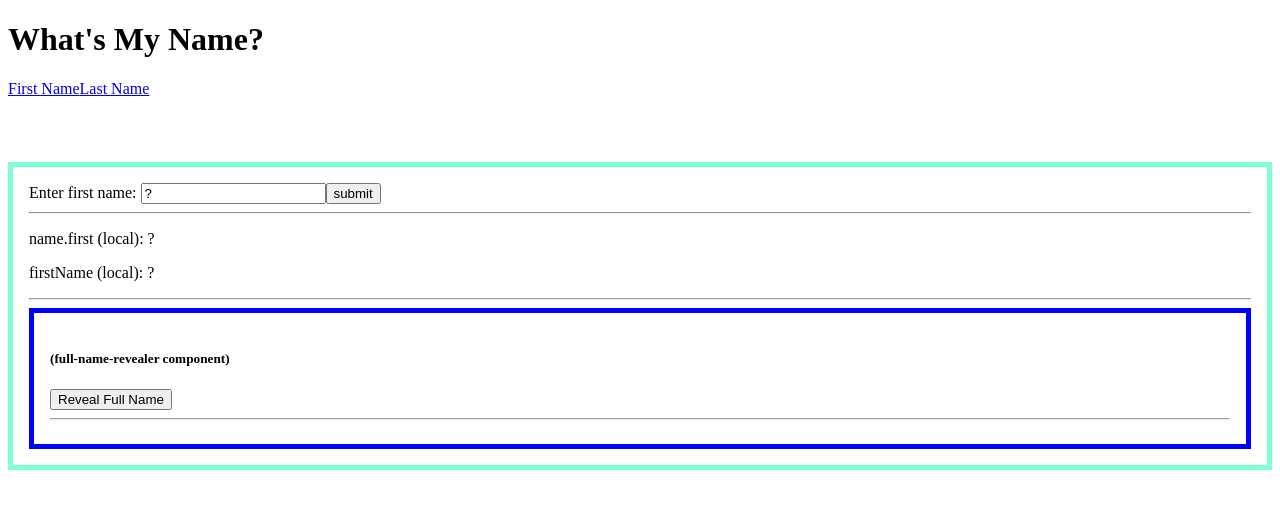
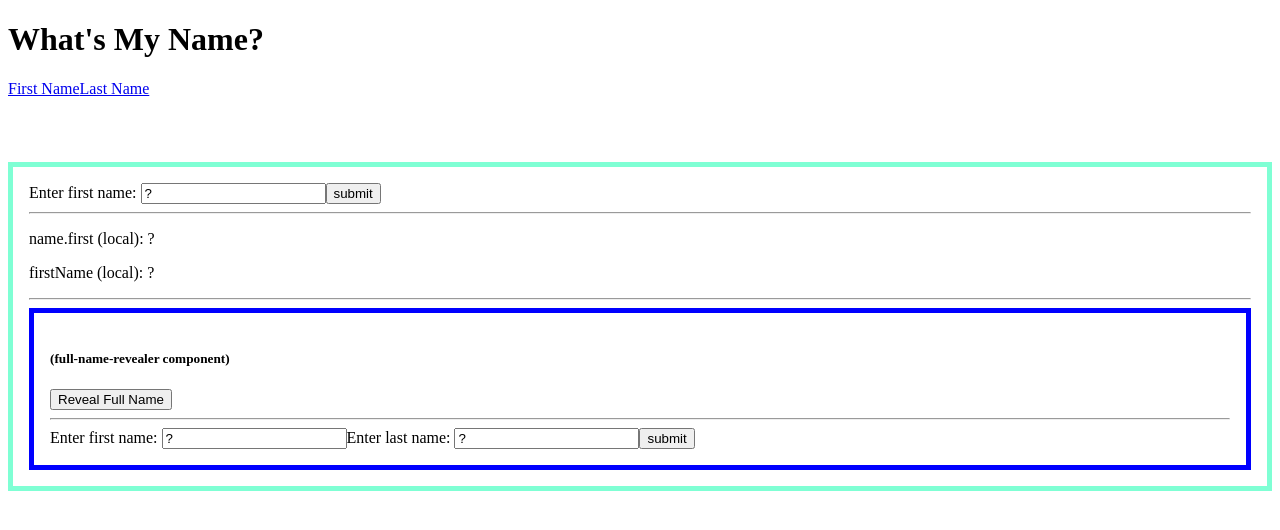
Before and after one commit to brandallk/WhatsMyName, an Angular app: page /first-name in a window 1280 px wide. Shown: the top 530 px of the page. Built offline with nearby package versions, Linux system fonts and the light colour scheme.

Commit message:
Parent-Child component communication via @Input and @Output

```diff
--- a/src/app/components/first-name/first-name.component.html
+++ b/src/app/components/first-name/first-name.component.html
@@ -10,12 +10,9 @@
 
   <hr>
   <p>name.first (local): {{ name.first }}</p>
-  <!-- <p>name.first (from service): {{ name.first }}</p> -->
   <p>firstName (local): {{ firstName }}</p>
 
   <hr>
-  <app-full-name-revealer></app-full-name-revealer>
-  <!-- <app-full-name-revealer [firstName]="name.first"></app-full-name-revealer> -->
-  <!-- <app-full-name-revealer [firstName]="name.first" (setFirstName)="setFirstName(firstName)"></app-full-name-revealer> -->
+  <app-full-name-revealer [firstName]="name.first" (setFirstName)="setFirstName($event)"></app-full-name-revealer>
 
 </div>
--- a/src/app/components/first-name/first-name.component.ts
+++ b/src/app/components/first-name/first-name.component.ts
@@ -1,6 +1,5 @@
 import { Component, OnInit } from '@angular/core';
 import { Name } from '../../models/name.model';
-// import { NameService } from '../../services/name-service.service';
 
 @Component({
   selector: 'app-first-name',
@@ -14,11 +13,8 @@ export class FirstNameComponent implements OnInit {
   lastName: string = '?';
   fullName: string = '?';
 
-  constructor(
-    // private nameService: NameService
-  ) {
+  constructor() {
     this.name = new Name();
-    // this.name = this.nameService.name;
   }
 
   ngOnInit() {
@@ -28,8 +24,8 @@ export class FirstNameComponent implements OnInit {
     this.firstName = this.name.first;
   }
 
-  setFirstName(firstName) {
-    this.name.first = firstName;
+  setFirstName(newFirstName) {
+    this.name.first = newFirstName;
     this.save();
   }
 
--- a/src/app/components/full-name-revealer/full-name-revealer.component.html
+++ b/src/app/components/full-name-revealer/full-name-revealer.component.html
@@ -8,20 +8,15 @@
 
   <hr>
 
-  <!-- <form (ngSubmit)="saveFirstName()">
+  <form (ngSubmit)="saveName()">
 
     <label for="first-name">Enter first name: </label>
     <input type="text" name="first" id="first-name" [(ngModel)]="name.first">
-
-    <button type="submit">submit</button>
-  </form>
-
-  <form (ngSubmit)="saveLastName()">
 
     <label for="last-name">Enter last name: </label>
     <input type="text" name="last" id="last-name" [(ngModel)]="name.last">
 
     <button type="submit">submit</button>
-  </form> -->
+  </form>
 
 </div>
--- a/src/app/components/full-name-revealer/full-name-revealer.component.ts
+++ b/src/app/components/full-name-revealer/full-name-revealer.component.ts
@@ -1,6 +1,5 @@
 import { Component, OnInit, Input, Output, EventEmitter } from '@angular/core';
 import { Name } from '../../models/name.model';
-// import { NameService } from '../../services/name-service.service';
 
 @Component({
   selector: 'app-full-name-revealer',
@@ -10,29 +9,24 @@ import { Name } from '../../models/name.model';
 export class FullNameRevealerComponent implements OnInit {
 
   name: Name;
-  firstName: string = '?';
-  lastName: string = '?';
   fullName: string = '?';
 
   showFullName: boolean = false;
 
-  // @Input() firstName: string;
-  // @Output() setFirstName = new EventEmitter();
-  // @Input() lastName: string;
-  // @Output() setLastName = new EventEmitter();
+  @Input() firstName: string;
+  @Output() setFirstName = new EventEmitter();
+  @Input() lastName: string;
+  @Output() setLastName = new EventEmitter();
 
-  constructor(
-    // private nameService: NameService
-  ) {
+  constructor() {
     this.name = new Name();
-    // this.name = this.nameService.name;
   }
 
   ngOnInit() {
   }
 
   reveal(): void {
-    // this.setFirstAndLast();
+    this.setFirstAndLast();
 
     this.fullName = this.name.full;
     this.showFullName = true;
@@ -41,19 +35,16 @@ export class FullNameRevealerComponent implements OnInit {
     }, 3000);
   }
 
-  // setFirstAndLast(): void {
-  //   this.name.first = this.firstName;
-  //   this.name.last = this.lastName;
-  // }
+  setFirstAndLast(): void {
+    this.name.first = this.firstName;
+    this.name.last = this.lastName;
+  }
 
-  // saveFirstName(): void {
-  //   this.firstName = this.name.first;
-  //   this.setFirstName.emit(this.firstName);
-  // }
-
-  // saveLastName() {
-  //   this.lastName = this.name.last;
-  //   this.setLastName.emit(this.lastName);
-  // }
+  saveName(): void {
+    this.firstName = this.name.first;
+    this.lastName = this.name.last;
+    this.setFirstName.emit(this.firstName);
+    this.setLastName.emit(this.lastName);
+  }
 
 }
--- a/src/app/components/last-name/last-name.component.html
+++ b/src/app/components/last-name/last-name.component.html
@@ -10,12 +10,9 @@
 
   <hr>
   <p>name.last (local): {{ name.last }}</p>
-  <!-- <p>name.last (from service): {{ name.last }}</p> -->
   <p>lastName (local): {{ lastName }}</p>
 
   <hr>
-  <app-full-name-revealer></app-full-name-revealer>
-  <!-- <app-full-name-revealer [lastName]="name.last"></app-full-name-revealer> -->
-  <!-- <app-full-name-revealer [lastName]="name.last" (setLastName)="setLastName($event)"></app-full-name-revealer> -->
+  <app-full-name-revealer [lastName]="name.last" (setLastName)="setLastName($event)"></app-full-name-revealer>
 
 </div>
--- a/src/app/components/last-name/last-name.component.ts
+++ b/src/app/components/last-name/last-name.component.ts
@@ -1,6 +1,5 @@
 import { Component, OnInit } from '@angular/core';
 import { Name } from '../../models/name.model';
-// import { NameService } from '../../services/name-service.service';
 
 @Component({
   selector: 'app-last-name',
@@ -14,11 +13,8 @@ export class LastNameComponent implements OnInit {
   lastName: string = '?';
   fullName: string = '?';
 
-  constructor(
-    // private nameService: NameService
-  ) {
+  constructor() {
     this.name = new Name();
-    // this.name = this.nameService.name;
   }
 
   ngOnInit() {
@@ -28,8 +24,8 @@ export class LastNameComponent implements OnInit {
     this.lastName = this.name.last;
   }
 
-  setLastName(lastName) {
-    this.name.last = lastName;
+  setLastName(newLastName) {
+    this.name.last = newLastName;
     this.save();
   }
 
```
Also changed, not shown: src/app/app.module.ts (+1 -6 lines), src/app/services/name-service.service.ts (deleted, +0 -13 lines), 1 other file (tests, documents, lock files or other folders).
